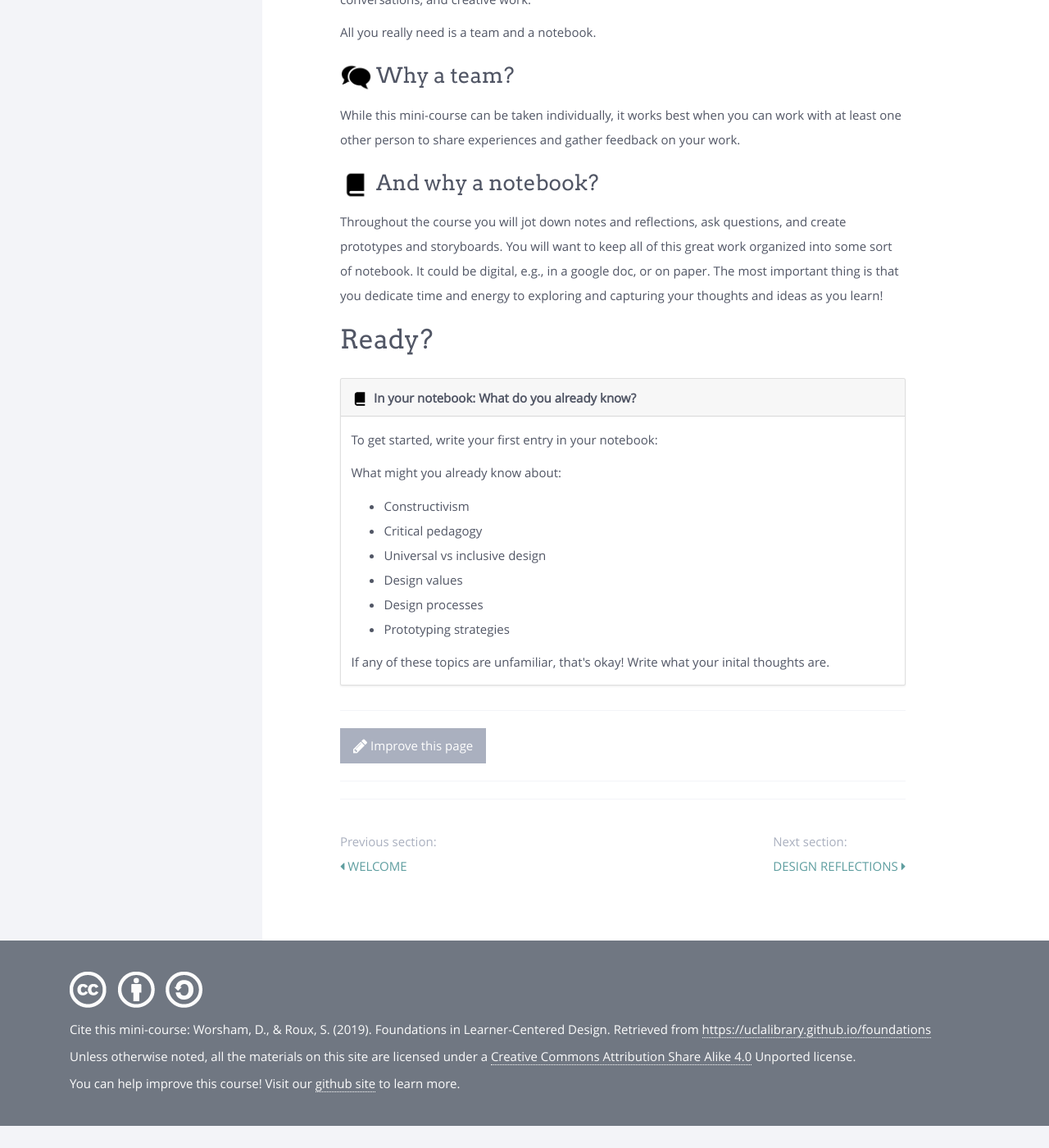
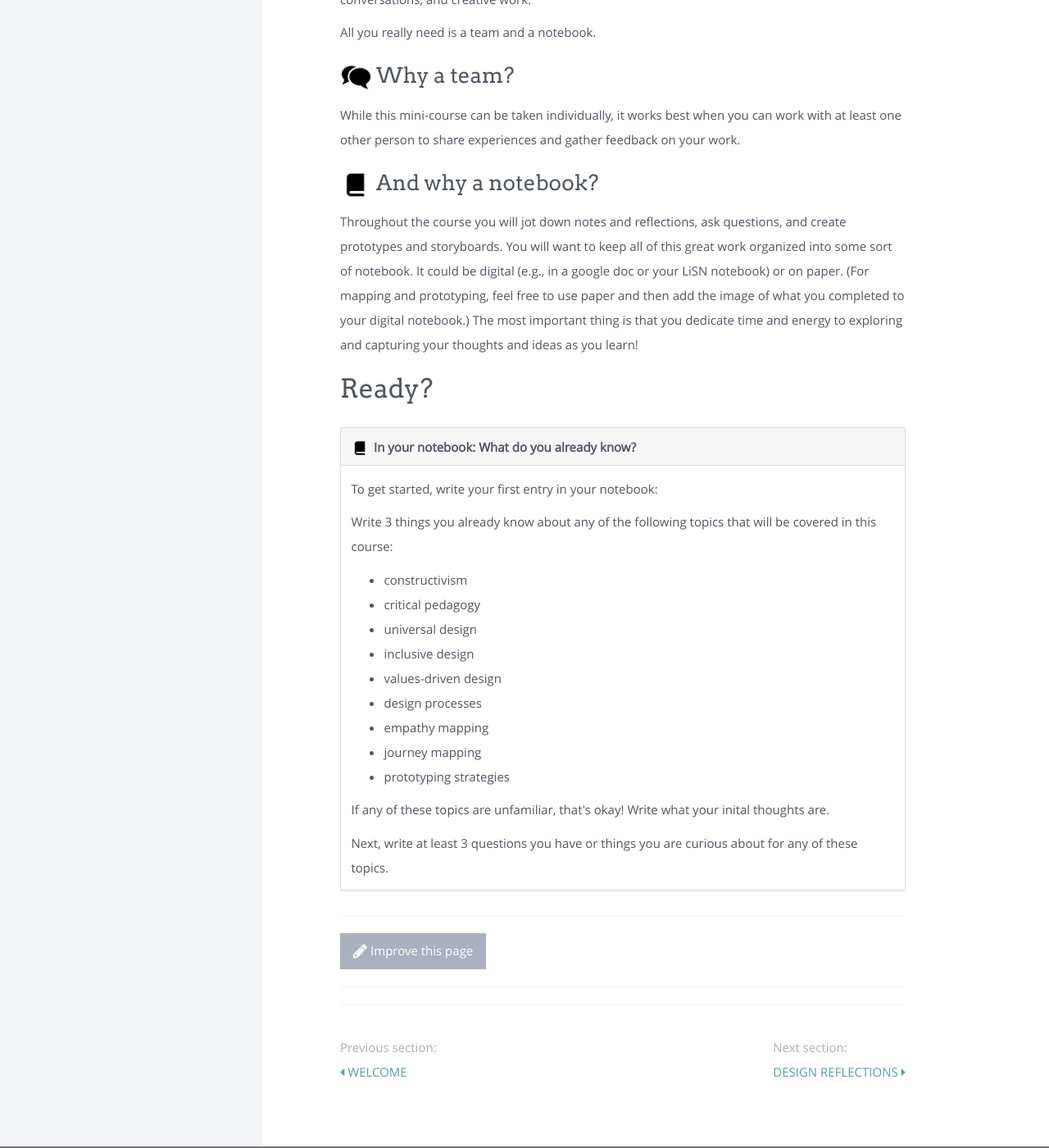
Before and after one commit to ucsdlib/foundations, a Jekyll site: the page built from modules/start/_posts/2000-01-02-getting-started.html, in a window 1280 px wide and 1400 px high, scrolled down 741 px. Shown: the whole window at 82% size. Built offline with Jekyll 4.4.1, drawn with Linux system fonts in a browser that asks for light colours; nearby versions of some CDN libraries; before the commit the page ends 2114 px from its top, so only the background shows below that.

Commit message:
Update 2000-01-02-getting-started.html

```diff
--- a/modules/start/_posts/2000-01-02-getting-started.html
+++ b/modules/start/_posts/2000-01-02-getting-started.html
@@ -13,7 +13,7 @@ banner-alt: "a notebook with a hand written message that says, all you really ne
 <p>While this mini-course can be taken individually, it works best when you can work with at least one other person to share experiences and gather feedback on your work.</p>
 <h3>{% include icon-notebook.html %}And why a notebook?</h3>
 
-<p>Throughout the course you will jot down notes and reflections, ask questions, and create prototypes and storyboards. You will want to keep all of this great work organized into some sort of notebook. It could be digital, e.g., in a google doc, or on paper. The most important thing is that you dedicate time and energy to exploring and capturing your thoughts and ideas as you learn!</p>
+<p>Throughout the course you will jot down notes and reflections, ask questions, and create prototypes and storyboards. You will want to keep all of this great work organized into some sort of notebook. It could be digital (e.g., in a google doc or your LiSN notebook) or on paper. (For mapping and prototyping, feel free to use paper and then add the image of what you completed to your digital notebook.) The most important thing is that you dedicate time and energy to exploring and capturing your thoughts and ideas as you learn!</p>
 <h2 id="ready-">Ready?</h2>
 
 
@@ -23,16 +23,21 @@ banner-alt: "a notebook with a hand written message that says, all you really ne
   </div>
   <div class="card-body">
     <p class="card-text">To get started, write your first entry in your notebook:</p>
-    <p class="card-text">What might you already know about:</p>
+    <p class="card-text">Write 3 things you already know about any of the following topics that will be covered in this course:</p>
     <ul>
-      <li>Constructivism</li>
-      <li>Critical pedagogy</li>
-      <li>Universal vs inclusive design</li>
-      <li>Design values</li>
-      <li>Design processes</li>
-      <li>Prototyping strategies</li>
+      <li>constructivism</li>
+      <li>critical pedagogy</li>
+      <li>universal design </li>
+      <li>inclusive design</li>
+      <li>values-driven design</li>
+      <li>design processes</li>
+      <li>empathy mapping</li>
+      <li>journey mapping</li>
+      <li>prototyping strategies</li>
     </ul>
     <p class="card-text">If any of these topics are unfamiliar, that's okay! Write what your inital thoughts are.</p>
+    <p class="card-text">Next, write at least 3 questions you have or things you are curious about for any of these topics.</p>
+
 
     <!--<div class="card-footer">
         <h4>Tips</h4>
```
